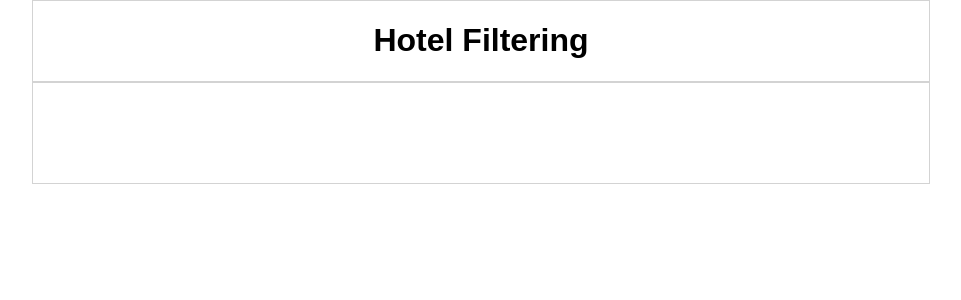
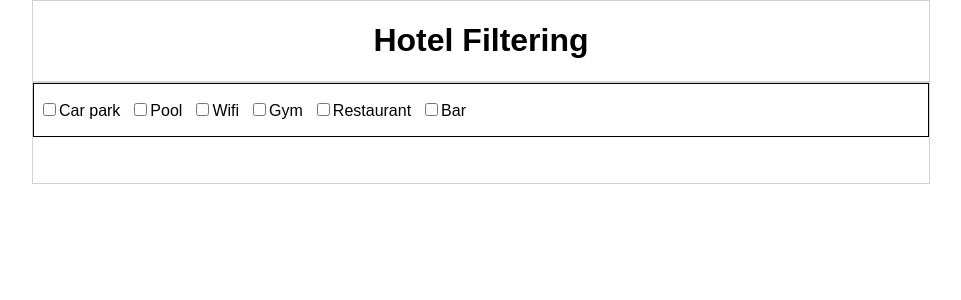
Before and after one commit to jenniredfield/fe-hotel-filtering, a React (Create React App) app: page / in a window 1280 px wide. Shown: the top 300 px of the page, without its empty margins (159-1120 px from the left). Built offline with nearby package versions, Linux system fonts and the light colour scheme.

Commit message:
Added CheckBoxes and styling

```diff
--- a/src/App.css
+++ b/src/App.css
@@ -20,3 +20,17 @@ header {
 
 
 }
+
+.checkBoxDiv {
+  border: 1px solid black;
+}
+
+.checkBoxDiv ul {
+  padding: 0;
+  display: flex;
+}
+
+.checkBoxDiv ul li {
+  list-style-type: none;
+  margin: 0 5px;
+}
--- a/src/Filter.js
+++ b/src/Filter.js
@@ -9,7 +9,7 @@ class Filter extends Component {
     render () {
 
         let hotels = this.props.hotels.slice() //copy of props
-        console.log(hotels)
+
         let facilities = [];
 
         hotels.map((hotel,i)=> {
@@ -19,11 +19,19 @@ class Filter extends Component {
                     }
                 });
         });
-        console.log(facilities);
+
 
         return (
             <div className="filterWrapper">
-
+                <div className="checkBoxDiv">
+                        <ul>
+                        {facilities.map((fac,i)=>{
+                            return (
+                                <li><input value={fac} type="checkbox"/>{fac[0].toUpperCase() + fac.slice(1)}</li>
+                            )
+                        })}
+                        </ul>
+                </div>
             </div>
         )
     }
```
